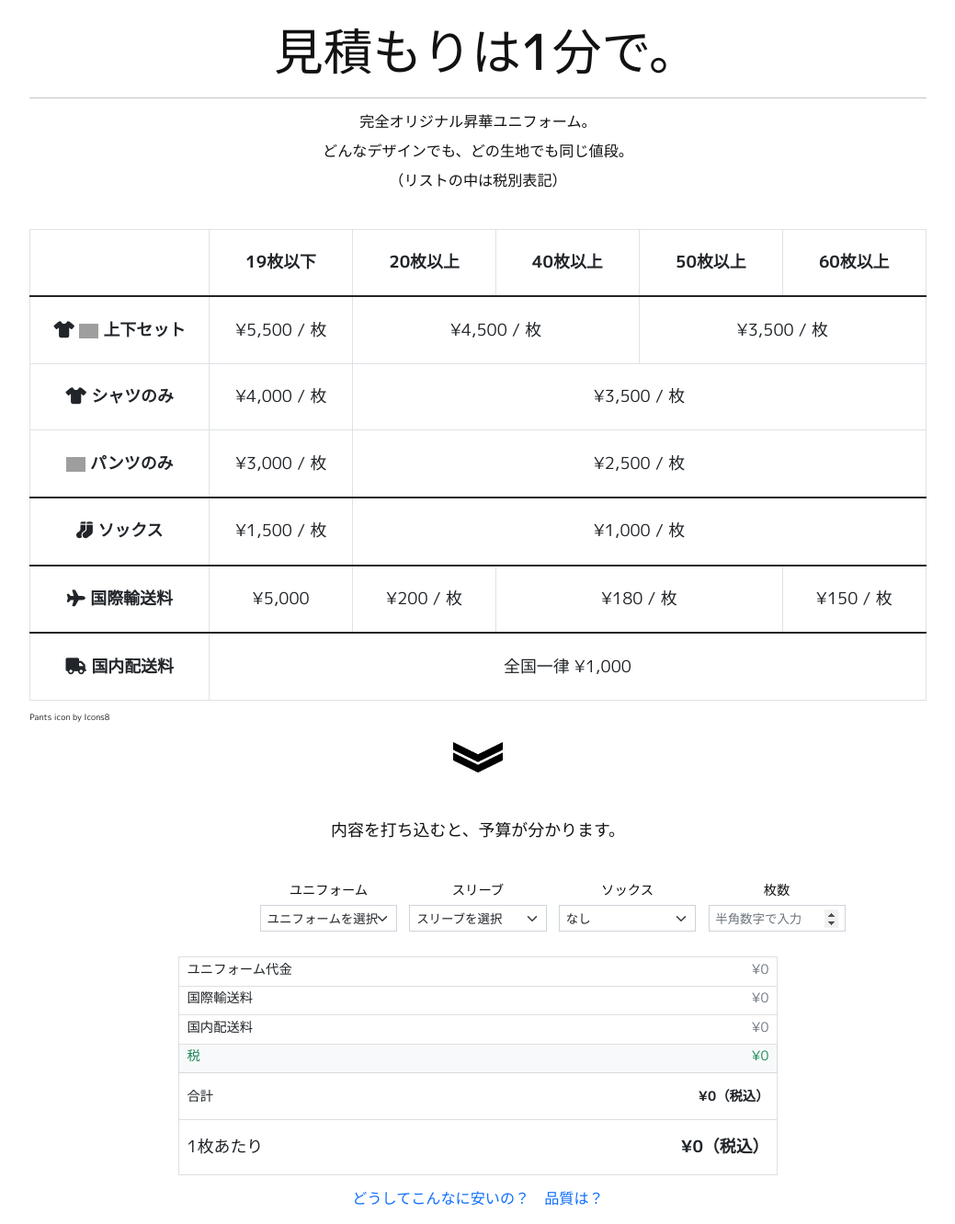
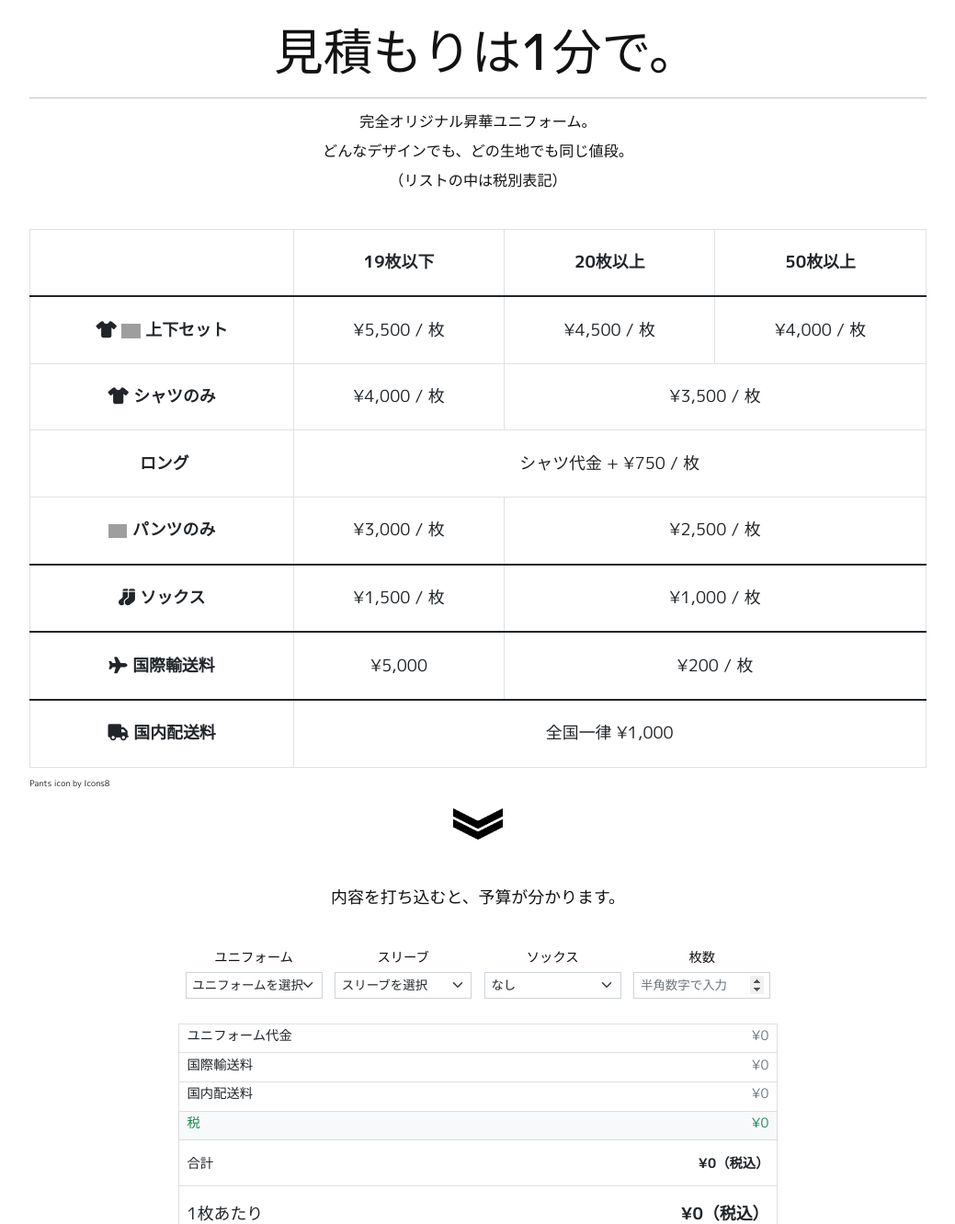
Before and after one commit to janjunjohn/ambicion_old, a Flask app: page /order in a window 1280 px wide. Shown: the part 948-2279 px from the top of the page at 92% size, without its empty margins (120-1159 px from the left). Run offline with Flask 2, Linux system fonts and the light colour scheme; some libraries are stand-ins or nearby versions; grey boxes are pictures that could not be loaded.

Commit message:
update price table

```diff
--- a/templates/order_page.html
+++ b/templates/order_page.html
@@ -37,9 +37,7 @@
                 <th style="width: 20%;"></th>
                 <th style="width: 16%;"><div class="price-list-row">19枚以下</div></th>
                 <th style="width: 16%;"><div class="price-list-row">20枚以上</div></th>
-                <th style="width: 16%;"><div class="price-list-row">40枚以上</div></th>
                 <th style="width: 16%;"><div class="price-list-row">50枚以上</div></th>
-                <th style="width: 16%;"><div class="price-list-row">60枚以上</div></th>
               </tr>
             </thead>
             <tbody>
@@ -56,14 +54,14 @@
                     ¥5,500 / 枚
                   </div>
                 </td>
-                <td colspan="2">
+                <td>
                   <div class="price-list-row">
                     ¥4,500 / 枚
                   </div>
                 </td>
-                <td colspan="2">
+                <td>
                   <div class="price-list-row">
-                    ¥3,500 / 枚
+                    ¥4,000 / 枚
                   </div>
                 </td>
               </tr>
@@ -79,9 +77,22 @@
                     ¥4,000 / 枚
                   </div>
                 </td>
-                <td colspan="4">
+                <td colspan="2">
                   <div class="price-list-row">
                     ¥3,500 / 枚
+                  </div>
+                </td>
+              </tr>
+              <tr>
+                <th scope="row" class="list-select-row">
+                  <div class="price-list-row">
+                    <i class="price-list-icon fa-solid fa-shirt-long-sleeve"></i>
+                    ロング
+                  </div>
+                </th>
+                <td colspan=3>
+                  <div class="price-list-row">
+                  シャツ代金  + ¥750 / 枚
                   </div>
                 </td>
               </tr>
@@ -97,7 +108,7 @@
                     ¥3,000 / 枚
                   </div>
                 </td>
-                <td colspan="4">
+                <td colspan="2">
                   <div class="price-list-row">
                     ¥2,500 / 枚
                   </div>
@@ -117,7 +128,7 @@
                     ¥1,500 / 枚
                   </div>
                 </td>
-                <td colspan="4">
+                <td colspan="2">
                   <div class="price-list-row">
                     ¥1,000 / 枚
                   </div>
@@ -138,19 +149,9 @@
                     ¥5,000
                   </div>
                 </td>
-                <td>
+                <td colspan="2">
                   <div class="price-list-row">
                     ¥200 / 枚
-                  </div>
-                </td>
-                <td colspan="2">
-                  <div class="price-list-row">
-                    ¥180 / 枚
-                  </div>
-                </td>
-                <td>
-                  <div class="price-list-row">
-                    ¥150 / 枚
                   </div>
                 </td>
               </tr>
@@ -164,7 +165,7 @@
                     国内配送料
                   </div>
                 </th>
-                <td colspan="5">
+                <td colspan="3">
                   <div class="price-list-row">
                     全国一律 ¥1,000
                   </div>
@@ -180,7 +181,7 @@
 
       <h2 class="small-header">内容を打ち込むと、予算が分かります。</h2>
       <div class="price-selector row">
-      <div class="col-lg-3"></div>
+      <div class="col-lg-2"></div>
       <div class="col-lg-2 col-3">
         <label for="uniform" class="form-label">ユニフォーム</label>
         <select class="rounded-0 select-text form-select" id="uniform" required>
@@ -484,8 +485,6 @@
             </div>
           </div>
         </div>
-
-        <a href="#sleeve-selector"><img id="sleeve-selector" class="allow-img" src="static/images/design_pieces/allow-black.png" alt=""></a>
       </form>
 
     </section>
```
